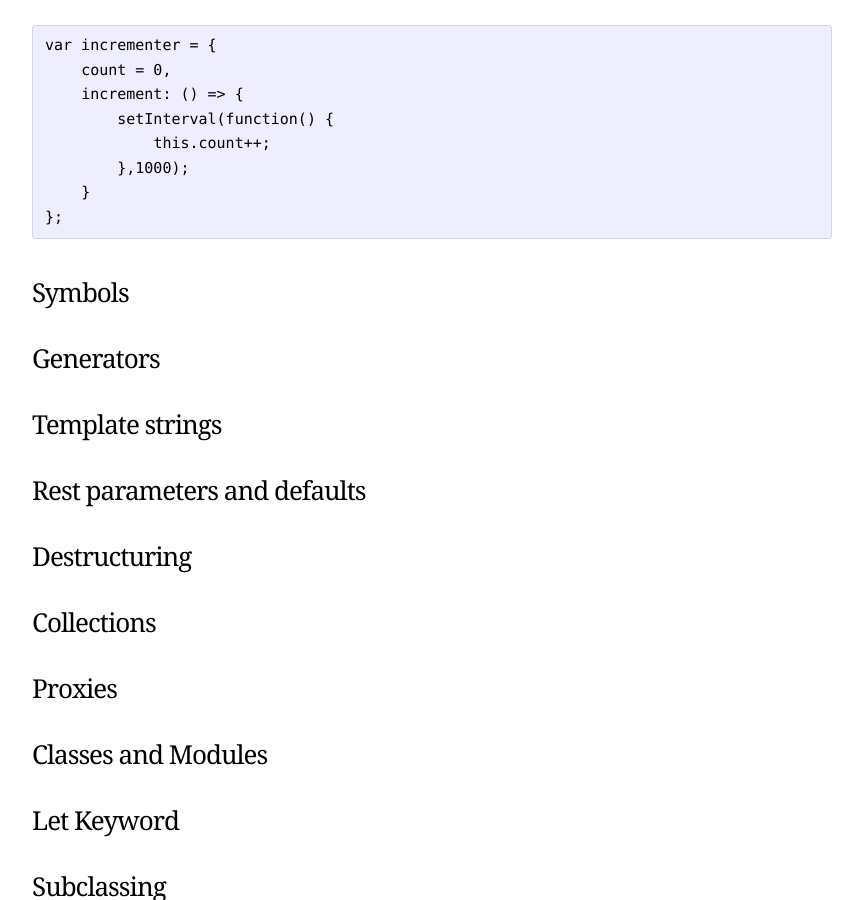
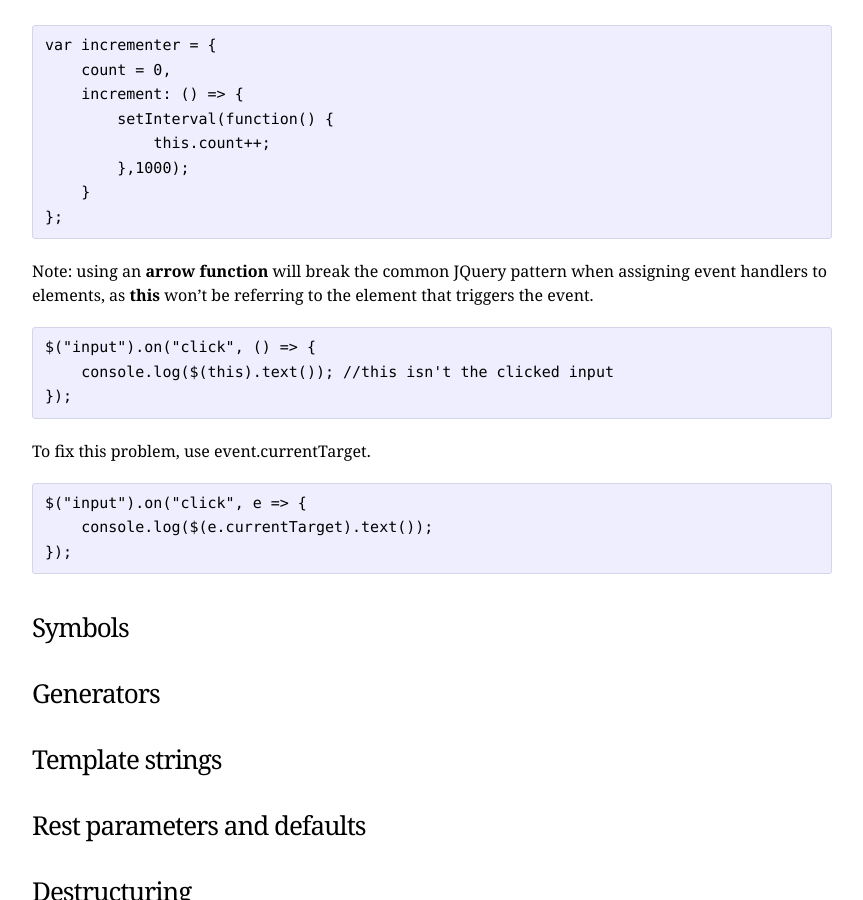
Before and after one commit to Danny72/danny72.github.io, a Jekyll site: the page built from _posts/blog/2015-08-29-new-features-in-es6.md, in a window 1280 px wide and 900 px high, scrolled down 2193 px. Shown: the whole window, without its empty margins (208-1071 px from the left). Built offline with Jekyll 4.4.1, drawn with Linux system fonts in a browser that asks for light colours; nearby versions of some CDN libraries.

Commit message:
Saved 2015-08-29-new-features-in-es6.md with Dillinger.io

```diff
--- a/_posts/blog/2015-08-29-new-features-in-es6.md
+++ b/_posts/blog/2015-08-29-new-features-in-es6.md
@@ -82,6 +82,18 @@ This code won't work as it's trying to increment a count property on the window
         }
     };
 
+Note: using an **arrow function** will break the common JQuery pattern when assigning event handlers to elements, as **this** won't be referring to the element that triggers the event.
+
+    $("input").on("click", () => {
+        console.log($(this).text()); //this isn't the clicked input
+    });
+
+To fix this problem, use event.currentTarget.
+
+    $("input").on("click", e => {
+        console.log($(e.currentTarget).text());
+    });
+
 
 ### Symbols
 
```
